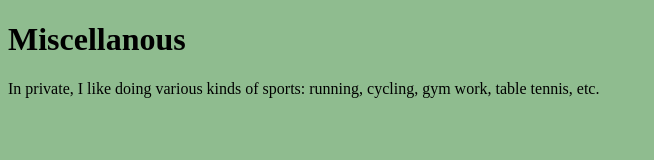
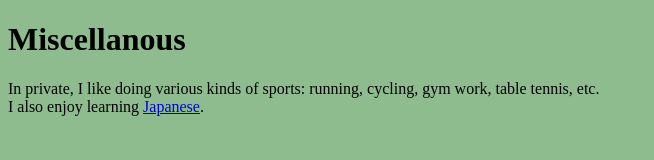
Before and after one commit to yuxin0615/yuxin.github.io, a plain HTML site: page miscellanous.html in a window 1280 px wide. Shown: the whole page, without its empty margins (0-654 px from the left). Drawn offline with Linux system fonts and the light colour scheme.

Commit message:
Update miscellanous.html

```diff
--- a/miscellanous.html
+++ b/miscellanous.html
@@ -8,5 +8,6 @@
 <body>
 <title>Yu Xin</title>
 <h1>Miscellanous</h1>
-In private, I like doing various kinds of sports: running, cycling, gym work, table tennis, etc.
+In private, I like doing various kinds of sports: running, cycling, gym work, table tennis, etc.<br>
+I also enjoy learning <a href="https://sites.google.com/view/real-u?usp=sharing">Japanese</a>.
 </html>
```
